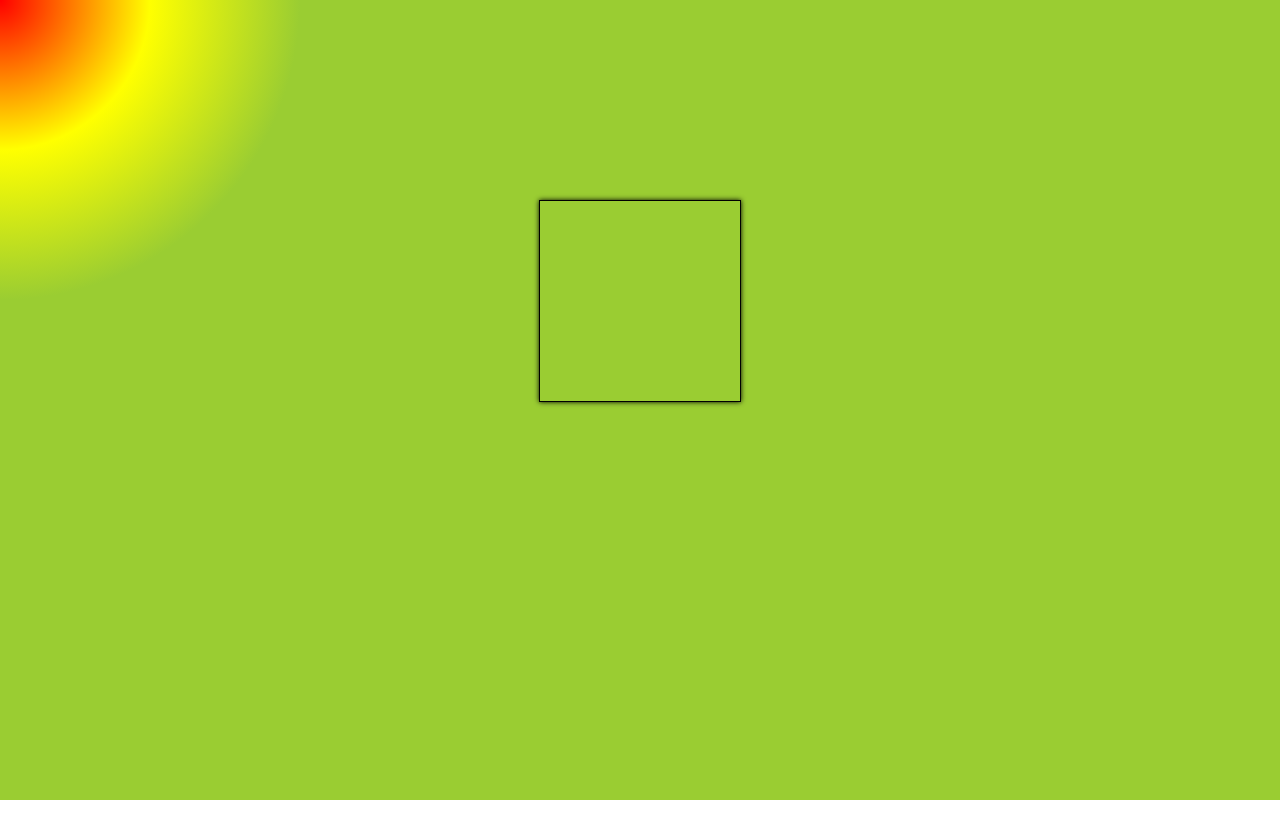
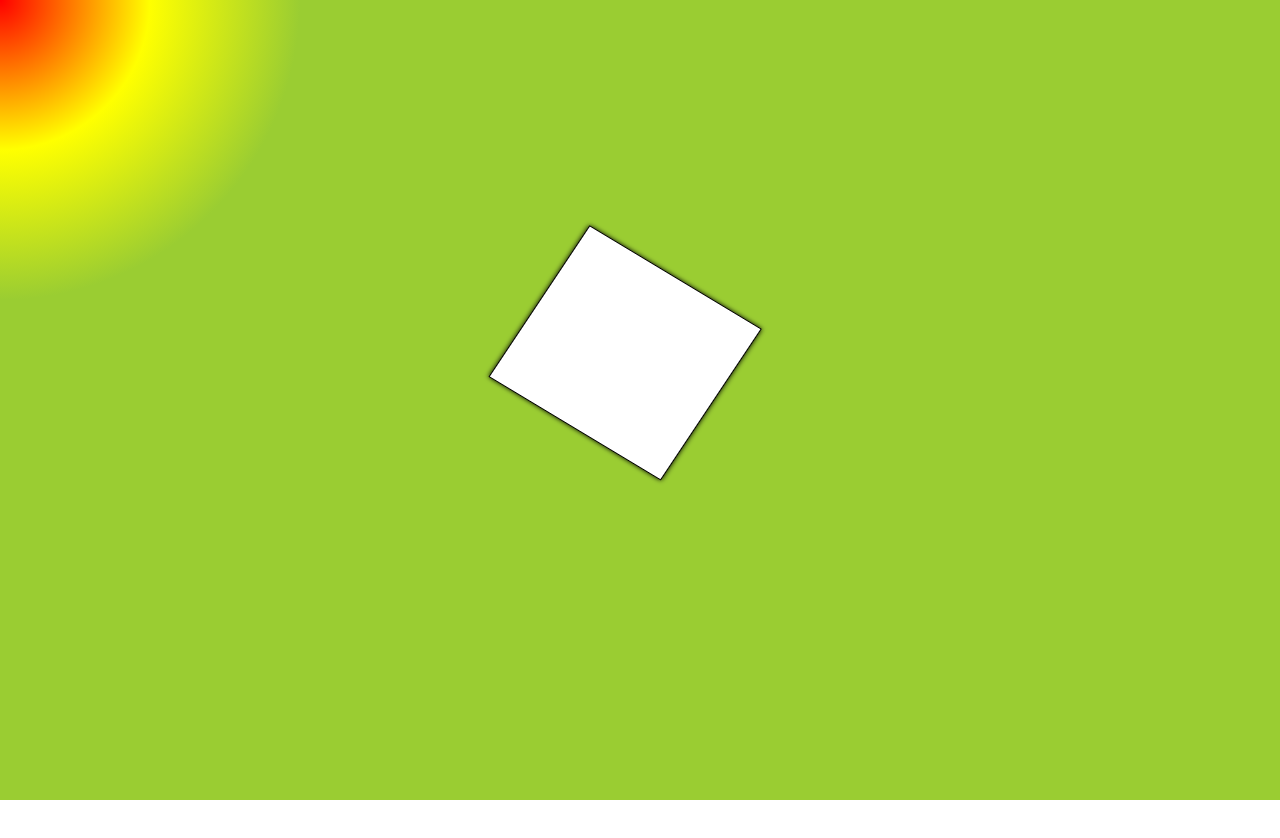
Before and after one commit to hui2424564720/hamapi, a plain HTML site: page carton.html in a window 1280 px wide. In both pictures the pointer is over the element 640 px from the left and 301 px from the top of the page. Drawn offline with Linux system fonts and the light colour scheme.

Commit message:
给ul标签添加hove

```diff
--- a/carton.html
+++ b/carton.html
@@ -21,6 +21,7 @@
             height: 200px;
             position: relative;
             list-style: none;
+            background-color: #000;
             padding: 0;
             /* 过渡 */
             transition: all 1s;
@@ -31,6 +32,13 @@
             box-shadow: 0px 0px 5px #000;
             z-index: 999;
         }
+
+        ul:hover {
+            background-color:#fff;
+            transform: rotateX(30deg) rotateZ(30deg) rotateY(10deg)
+        }
+
+
     </style>
 <body>
     <ul>
```
